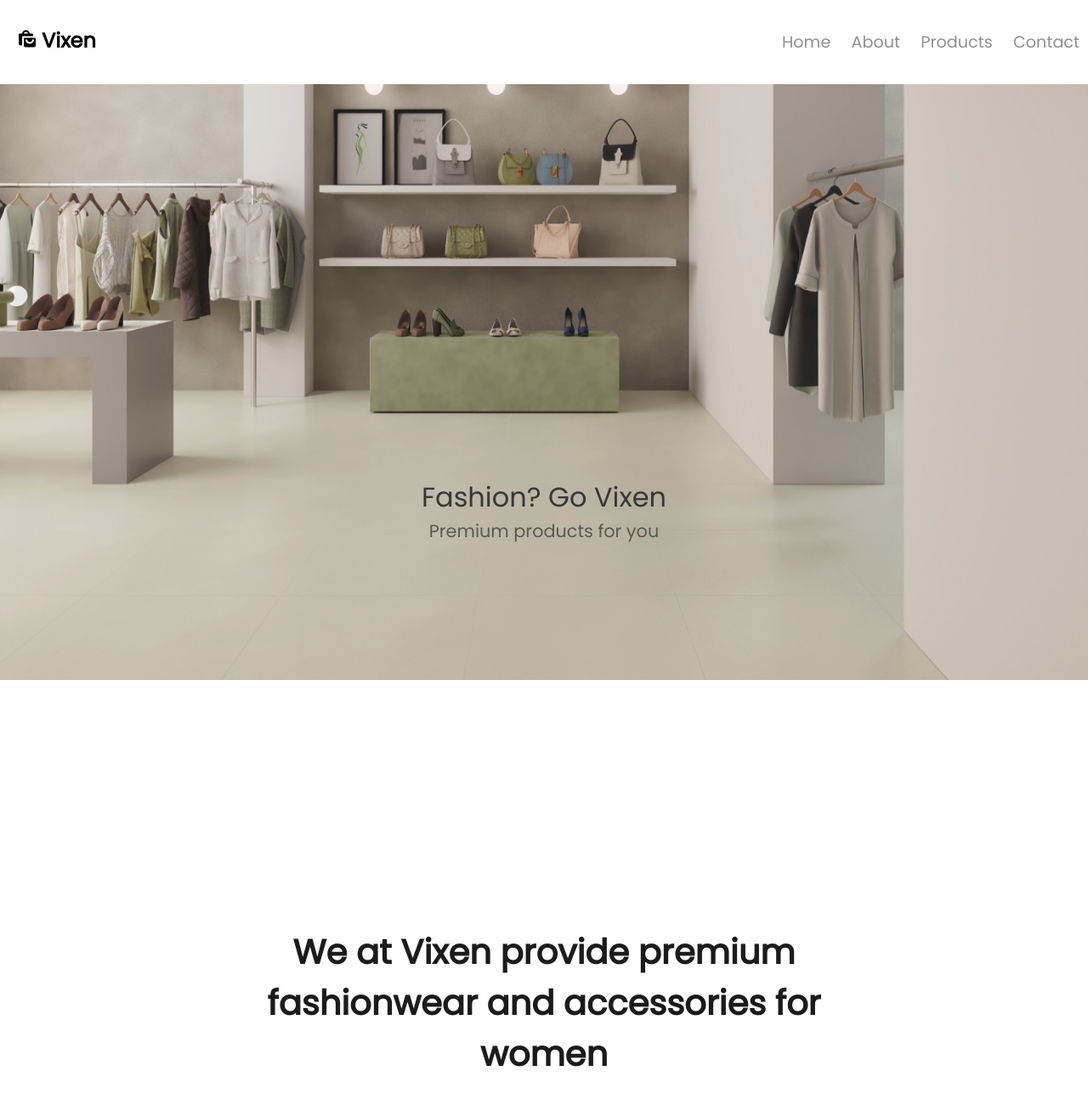
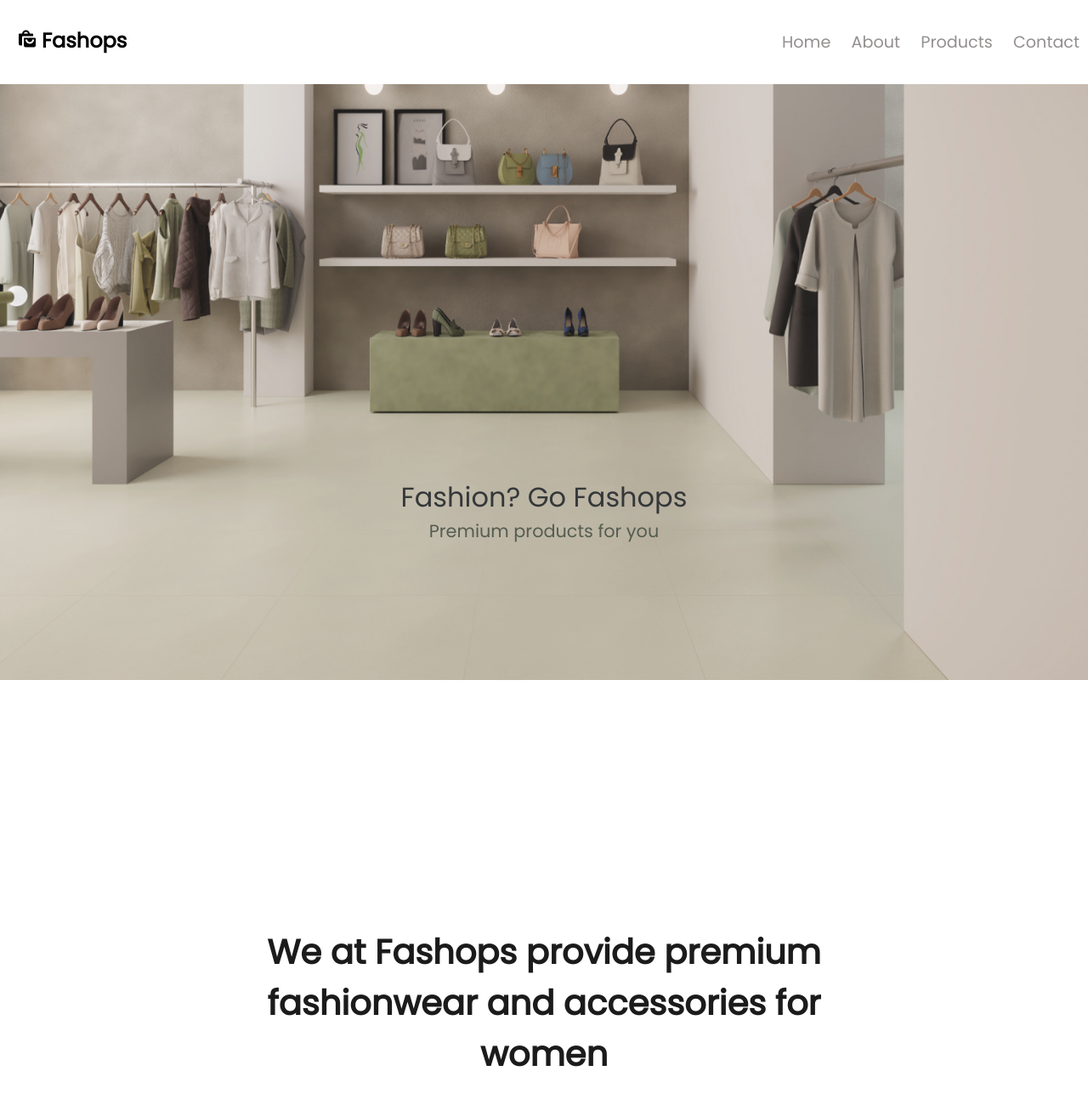
Before and after one commit to sharmaji6880/TXON, a plain HTML site: page TXON_01/index.html in a window 1280 px wide. Shown: the top 1300 px of the page at 85% size. Drawn offline with nearby package versions, Linux system fonts and the light colour scheme.

Commit message:
Update index.html

```diff
--- a/TXON_01/index.html
+++ b/TXON_01/index.html
@@ -12,7 +12,7 @@
 <body>
 
     <header class="header">
-        <h2><i class='bx bxs-shopping-bags'></i>Vixen</h2>
+        <h2><i class='bx bxs-shopping-bags'></i>Fashops</h2>
         <ul class="navbar">
             <li class="nav_item"><a href="#home" class="nav_link">Home</a></li>
             <li class="nav_item"><a href="#about" class="nav_link">About</a></li>
@@ -23,15 +23,13 @@
 
     <section class="main" id="home">
         <img src="bg.jpg" alt="Background" class="background">
-        <div class="main_title">Fashion? Go Vixen</div>
+        <div class="main_title">Fashion? Go Fashops</div>
         <div class="main_subtitle">Premium products for you</div>
 
     </section>
 
     <section class="about" id="about">
-        <!-- <p>Fashion begins with Bonjour fashion</p> -->
-        <h2>We at Vixen provide premium fashionwear and accessories for women</h2>
-        <!-- <p>Live fashion</p> -->
+        <h2>We at Fashops provide premium fashionwear and accessories for women</h2>
         <a href="#contact">Contact Us</a>
     </section>
 
```
